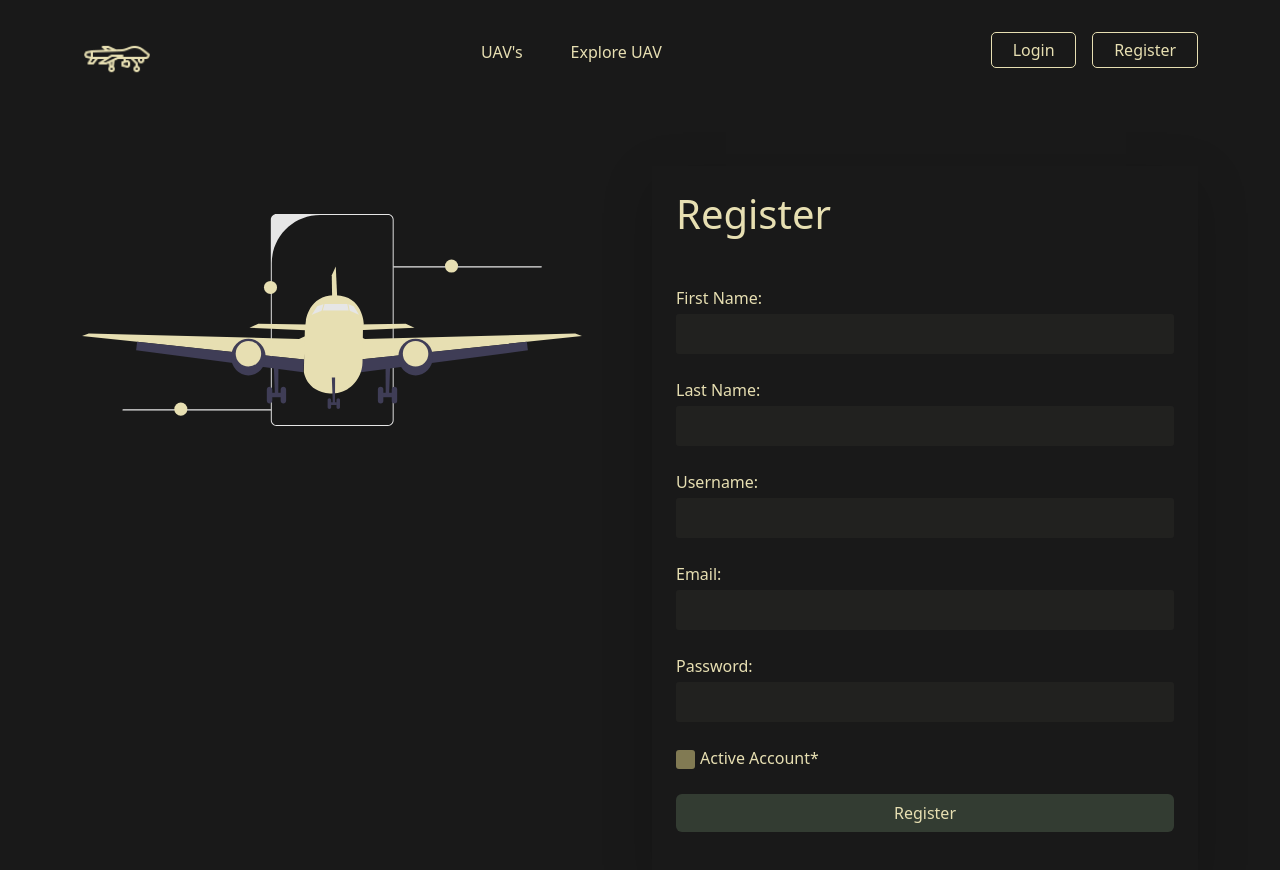
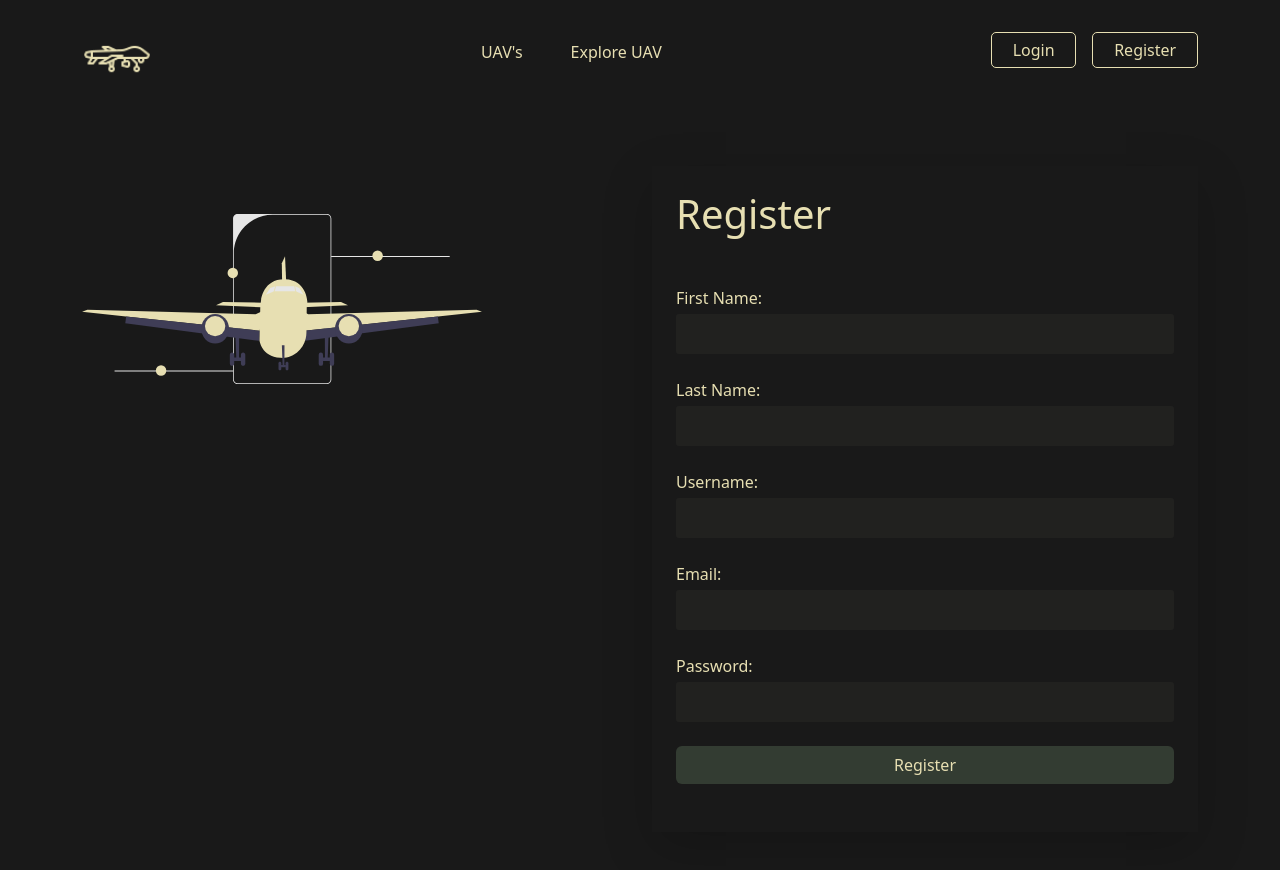
Before and after one commit to bzceval/django-UAV-app-api, a React (Create React App) app in the folder frontend/: page /register in a window 1280 px wide. Shown: the top 870 px of the page. Built offline with nearby package versions, Linux system fonts and the light colour scheme.

Commit message:
ADD: register functionality

```diff
--- a/frontend/package.json
+++ b/frontend/package.json
@@ -8,11 +8,13 @@
     "@testing-library/user-event": "^13.2.1",
     "axios": "^1.4.0",
     "bootstrap": "^5.3.0",
+    "formik": "^2.4.2",
     "react": "^18.2.0",
     "react-dom": "^18.2.0",
     "react-router-dom": "6.3",
     "react-scripts": "5.0.1",
-    "web-vitals": "^2.1.0"
+    "web-vitals": "^2.1.0",
+    "yup": "^1.2.0"
   },
   "scripts": {
     "start": "react-scripts start",
--- a/frontend/src/context/AuthContext.jsx
+++ b/frontend/src/context/AuthContext.jsx
@@ -11,7 +11,7 @@ const { Provider } = AuthContext;
 
 const AuthProvider = ({ children }) => {
   const [state, dispatch] = useReducer(reducer, initialState);
-  console.log("satet", state);
+  console.log("state", state);
   useEffect(() => {
     const currentUser = JSON.parse(localStorage.getItem("data")) || "";
     if (currentUser.key || currentUser === "") {
@@ -25,7 +25,7 @@ const AuthProvider = ({ children }) => {
     dispatch("START");
     try {
       const { data } = await axios.post(
-        `${BASE_URL}users/auth/login/`,
+        `${BASE_URL}user/auth/login/`,
         userInfo
       );
       console.log(data);
@@ -42,7 +42,7 @@ const AuthProvider = ({ children }) => {
   const logout = async (navigate) => {
     dispatch("START");
     try {
-      await axios.post(`${BASE_URL}users/auth/logout/`);
+      await axios.post(`${BASE_URL}user/auth/logout/`);
       dispatch({ type: "LOGOUT" });
       localStorage.removeItem("data");
 
@@ -55,14 +55,15 @@ const AuthProvider = ({ children }) => {
   };
 
   const register = async (userInfo, navigate) => {
+    console.log("USERINFO", userInfo);
     dispatch("START");
     try {
-      const { data } = await axios.post(`${BASE_URL}users/register/`, userInfo);
+      const { data } = await axios.post(`${BASE_URL}user/create/`, userInfo);
       dispatch({ type: "REGISTER_SUCCESS", payload: data });
       localStorage.setItem("data", JSON.stringify(data));
 
       //   toastSuccessNotify("Register performed");
-      navigate("/dashboard");
+      navigate("/");
     } catch (err) {
       dispatch({ type: "FAIL" });
       //   toastErrorNotify("Register can not be performed");
--- a/frontend/src/pages/Register.jsx
+++ b/frontend/src/pages/Register.jsx
@@ -1,107 +1,148 @@
-import React, { useState } from "react";
-import register from "../assets/register.svg";
+import React from "react";
+import RegisterImg from "../assets/register.svg";
+import * as Yup from "yup";
+import { Formik, ErrorMessage, Form } from "formik";
+import { useNavigate } from "react-router-dom";
+import { useAuthContext } from "../context/AuthContext";
+
+export const registerSchema = Yup.object().shape({
+  email: Yup.string()
+    .email("Please enter valid email")
+    .required("Email is mandatory"),
+  password: Yup.string()
+    .required("Password is mandatory")
+    .min(8, "Password must have min 8 chars")
+    .max(16, "Password must have max 16 chars")
+    .matches(/\d+/, "Password must have a number")
+    .matches(/[a-z]+/, "Password must have a lowercase")
+    .matches(/[A-Z]+/, "Password must have an uppercase")
+    .matches(/[!,?{}><%&$#£+-.]+/, " Password must have a special char"),
+});
 
 const Register = () => {
-  const [firstName, setFirstName] = useState("");
-  const [lastName, setLastName] = useState("");
-  const [username, setUsername] = useState("");
-  const [email, setEmail] = useState("");
-  const [password, setPassword] = useState("");
-
-  const handleRegister = () => {
-    const formData = new FormData();
-    formData.append("first_name", firstName);
-    formData.append("last_name", lastName);
-    formData.append("username", username);
-    formData.append("email", email);
-    formData.append("password", password);
-
-    fetch("http://127.0.0.1:8000/user/create/", {
-      method: "POST",
-      body: formData,
-    })
-      .then((response) => response.json())
-      .then((data) => {
-        // İsteğin başarıyla tamamlandığı durum
-        console.log(data);
-      })
-      .catch((error) => {
-        // İstek sırasında bir hata oluştu
-        console.error(error);
-      });
-  };
-
+  const { register } = useAuthContext();
+  const navigate = useNavigate();
   return (
     <div className="container my-5">
       <div className="row">
         <div className="col-12 col-md-6 ">
-          <img src={register} alt="UVA Register" width={500} className="mt-5" />
+          <img
+            src={RegisterImg}
+            alt="UVA Register"
+            width={400}
+            className="mt-5"
+          />
         </div>
+        <Formik
+          initialValues={{
+            firstname: "",
+            lastname: "",
+            username: "",
+            email: "",
+            password: "",
+          }}
+          validationSchema={registerSchema}
+          onSubmit={(values, actions) => {
+            actions.resetForm();
+            actions.setSubmitting(false);
+            console.log(values);
+            register({ values }, navigate);
+          }}
+        >
+          {({ values, handleChange, errors, touched, handleBlur }) => (
             <div className="col-12 col-md-6">
               <div className="shadow-lg p-4">
                 <h1 className="fs-1 display-1 mb-5">Register</h1>
+                <Form>
                   <div className="mb-4">
                     <p className="mb-1">First Name:</p>
                     <input
                       type="text"
-                value={firstName}
-                onChange={(e) => setFirstName(e.target.value)}
+                      required
+                      name="firstname"
+                      id="firstname"
+                      label="firstname"
+                      value={values.firstname}
+                      onChange={handleChange}
+                      onBlur={handleBlur}
                     />
                   </div>
                   <div className="mb-4">
                     <p className="mb-1">Last Name:</p>
                     <input
                       type="text"
-                value={lastName}
-                onChange={(e) => setLastName(e.target.value)}
+                      required
+                      name="lastname"
+                      id="lastname"
+                      label="lastname"
+                      value={values.lastname}
+                      onChange={handleChange}
+                      onBlur={handleBlur}
                     />
                   </div>
                   <div className="mb-4">
                     <p className="mb-1">Username:</p>
                     <input
                       type="text"
-                value={username}
-                onChange={(e) => setUsername(e.target.value)}
+                      required
+                      name="username"
+                      id="username"
+                      label="Username"
+                      value={values.username}
+                      onChange={handleChange}
+                      onBlur={handleBlur}
                     />
                   </div>
                   <div className="mb-4">
                     <p className="mb-1">Email:</p>
                     <input
-                type="text"
-                value={email}
-                onChange={(e) => setEmail(e.target.value)}
+                      required
+                      type="email"
+                      id="email"
+                      label="Email Address"
+                      name="email"
+                      value={values.email}
+                      onChange={handleChange}
+                      onBlur={handleBlur}
+                      helpertext={touched.email && errors.email}
+                      error={touched.email && Boolean(errors.email)}
+                    />
+                    <ErrorMessage
+                      component="span"
+                      name="email"
+                      className="form-error"
+                      style={{ color: "red" }}
                     />
                   </div>
                   <div className="mb-4">
                     <p className="mb-1">Password:</p>
                     <input
-                type="text"
-                value={password}
-                onChange={(e) => setPassword(e.target.value)}
+                      required
+                      name="password"
+                      label="Password"
+                      type="password"
+                      id="password"
+                      value={values.password}
+                      onChange={handleChange}
+                      onBlur={handleBlur}
+                      helpertext={touched.password && errors.password}
+                      error={
+                        touched.password && Boolean(errors.password)
+                          ? true
+                          : false
+                      }
                     />
                   </div>
                   <div className="mb-4">
-              <div className="form-check">
-                <input
-                  className="check form-check-input"
-                  type="checkbox"
-                  defaultValue
-                  id="flexCheckDefault"
-                  required
-                />
-                <label className="form-check-label" htmlFor="flexCheckDefault">
-                  Active Account
-                </label>
-                *
+                    <button className="btn button-lr" type="submit">
+                      Register
+                    </button>
+                  </div>
+                </Form>
               </div>
             </div>
-            <div className="mb-4">
-              <div className="btn button-lr" onClick={handleRegister}>
-                Register
-              </div>
-            </div>
-          </div>
-        </div>
+          )}
+        </Formik>
       </div>
     </div>
   );
```
Also changed, not shown: 1 other file (tests, documents, lock files or other folders). Lines whose indentation alone changed are shown as unchanged.
